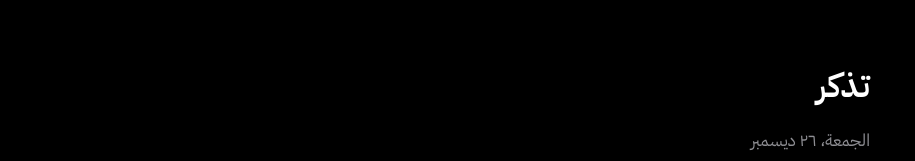
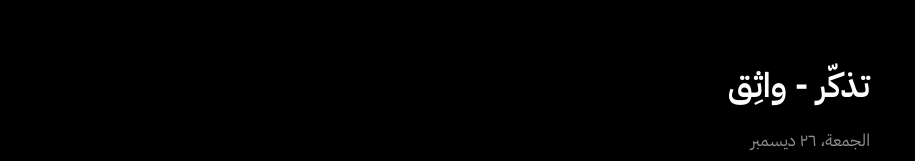
Before and after one commit to s43ci/Reminders, a plain HTML site: page index.html in a window 1280 px wide. Shown: the top 161 px of the page, without its empty margins (0-915 px from the left). Drawn offline with Linux system fonts and the light colour scheme.

Commit message:
Update header text in index.html

```diff
--- a/index.html
+++ b/index.html
@@ -12,7 +12,7 @@
 
     <div class="app-container">
         <header>
-            <h1>تذكر</h1>
+            <h1>تذكّر - واثِق</h1>
             <p id="current-date"></p>
         </header>
 
```
